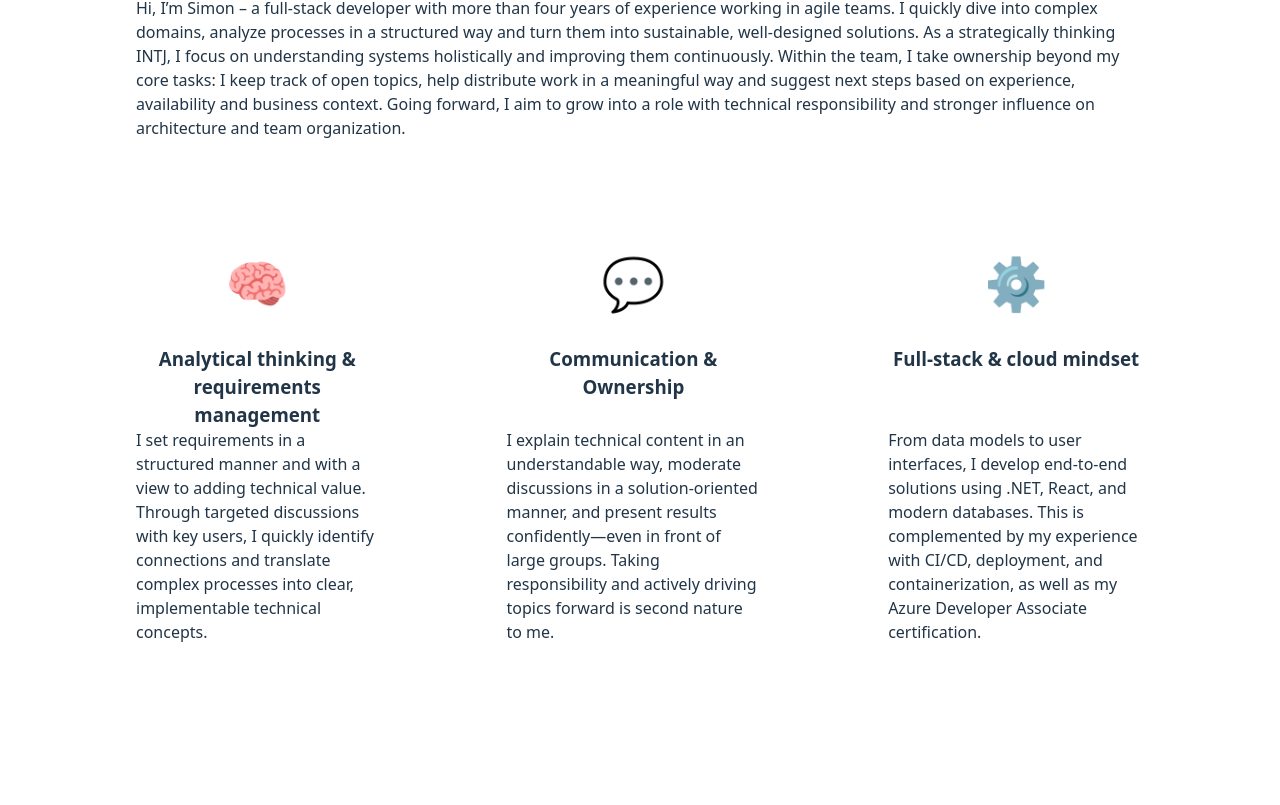
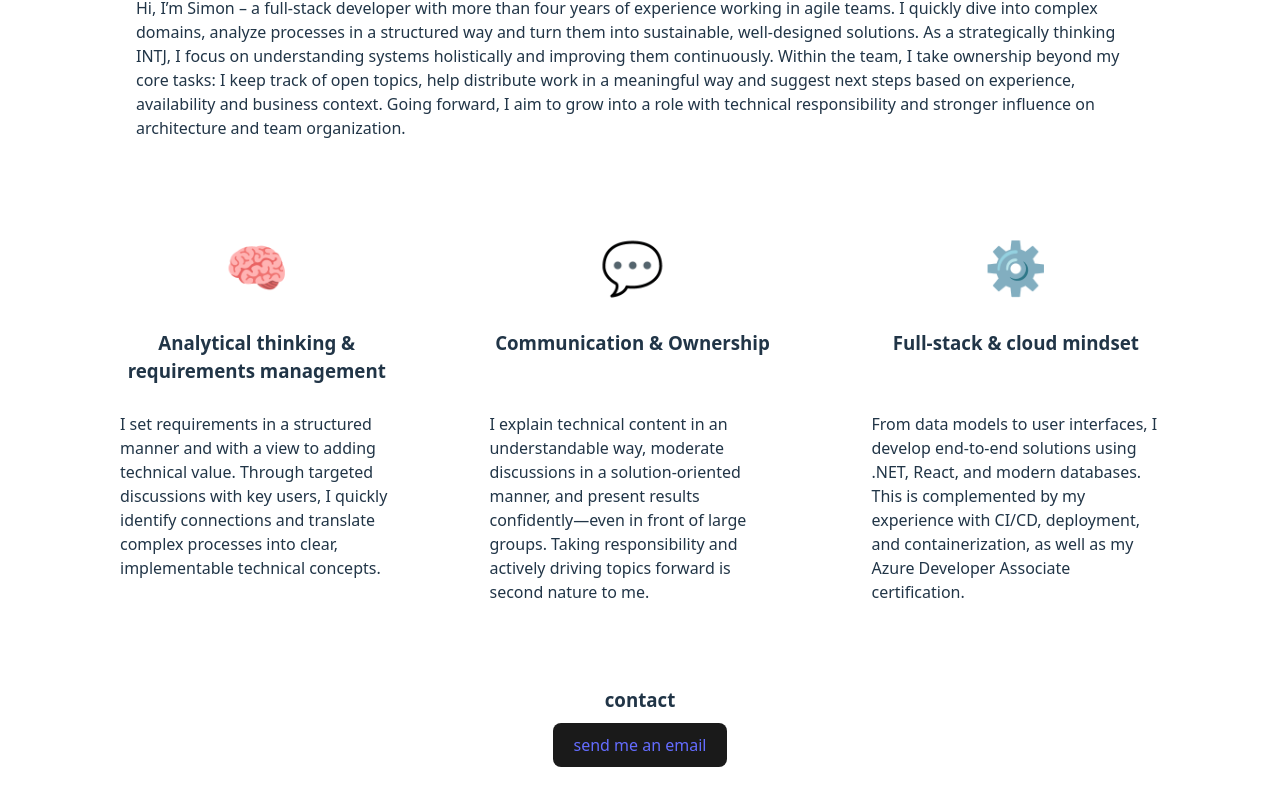
Before and after one commit to nottelbox/nottelbox-web, a React (Vite) app: page / in a window 1280 px wide. Shown: the part 225-1030 px from the top of the page. Built offline with nearby package versions, Linux system fonts and the light colour scheme.

Commit message:
Add email button

```diff
--- a/src/AboutMe.tsx
+++ b/src/AboutMe.tsx
@@ -10,6 +10,8 @@ export default function AboutMe() {
           <div className="skill-container">
               {t.skills.map(s => <SkillCard key={s.heading} skill={s}/>)}
           </div>
+          <h3>{t.contact}</h3>
+          <a href="mailto:simonblum@hotmail.de" className="email">{t.emailMe}</a>
         </main>
     );
 }
--- a/src/App.css
+++ b/src/App.css
@@ -15,7 +15,7 @@
 }
 
 .skill-card {
-    margin: 4rem;
+    margin: 3rem;
 }
 
 .skill-heading {
@@ -24,6 +24,25 @@
 
 .skill-explanation {
     text-align: left;
+}
+
+.email {
+  border-radius: 8px;
+  border: 1px solid transparent;
+  padding: 0.6em 1.2em;
+  font-size: 1em;
+  font-weight: 500;
+  font-family: inherit;
+  background-color: #1a1a1a;
+  cursor: pointer;
+  transition: border-color 0.25s;
+}
+.email:hover {
+  border-color: #646cff;
+}
+.email:focus,
+.email:focus-visible {
+  outline: 4px auto -webkit-focus-ring-color;
 }
 
 .misconception-button {
@@ -62,39 +81,3 @@
         width: 7rem;
     }
 }
-
-.logo {
-  height: 6em;
-  padding: 1.5em;
-  will-change: filter;
-  transition: filter 300ms;
-}
-.logo:hover {
-  filter: drop-shadow(0 0 2em #646cffaa);
-}
-.logo.react:hover {
-  filter: drop-shadow(0 0 2em #61dafbaa);
-}
-
-@keyframes logo-spin {
-  from {
-    transform: rotate(0deg);
-  }
-  to {
-    transform: rotate(360deg);
-  }
-}
-
-@media (prefers-reduced-motion: no-preference) {
-  a:nth-of-type(2) .logo {
-    animation: logo-spin infinite 20s linear;
-  }
-}
-
-.card {
-  padding: 2em;
-}
-
-.read-the-docs {
-  color: #888;
-}
--- a/src/locales/de.ts
+++ b/src/locales/de.ts
@@ -57,7 +57,9 @@ export const de: Translation = {
                     'Azure-Developer-Associate-Zertifizierung.'
                 ].join(' ')
             }
-        ]
+        ],
+        contact: "Kontakt",
+        emailMe: "Schick mir eine Email"
     },
     vegan: {
         veganism: "Veganismus",
--- a/src/locales/en.ts
+++ b/src/locales/en.ts
@@ -54,7 +54,9 @@ export const en: Translation = {
                     'my Azure Developer Associate certification.'
                 ].join(' ')
             }
-        ]
+        ],
+        contact: "contact",
+        emailMe: "send me an email"
     },
     vegan: {
         veganism: "veganism",
--- a/src/locales/translations.types.ts
+++ b/src/locales/translations.types.ts
@@ -10,6 +10,8 @@ export type Translation = {
     heading: string;
     introduction: string;
     skills: Skill[];
+    contact: string;
+    emailMe: string;
   },
   vegan: {
     veganism: string;
```
